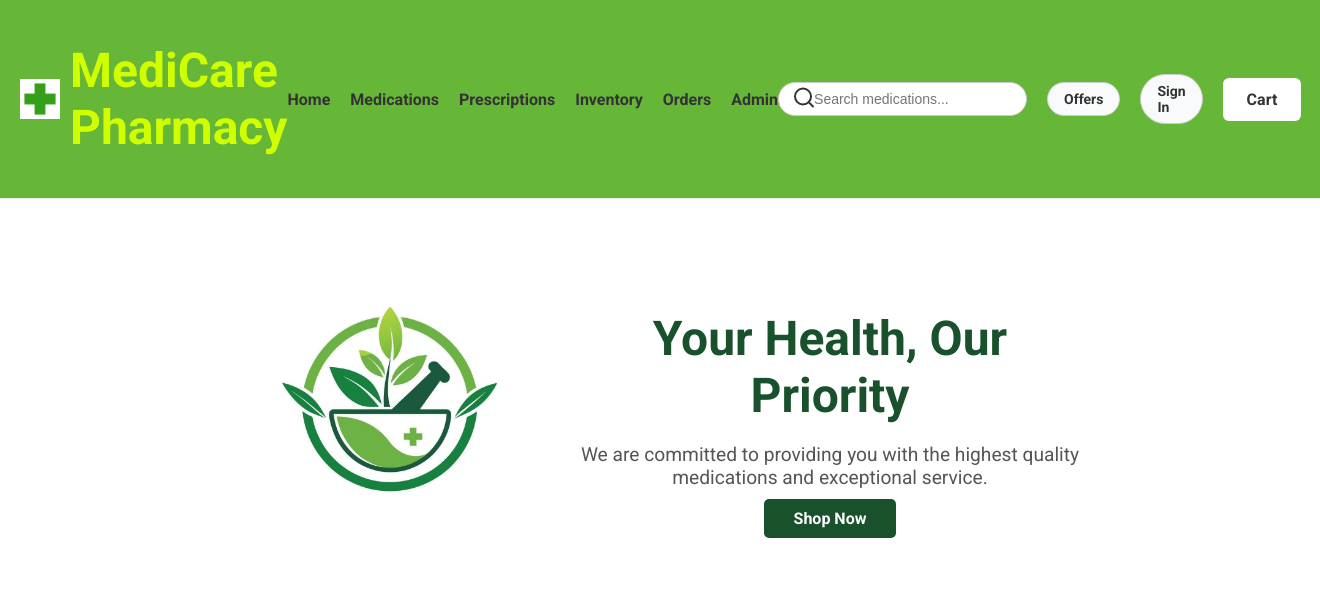
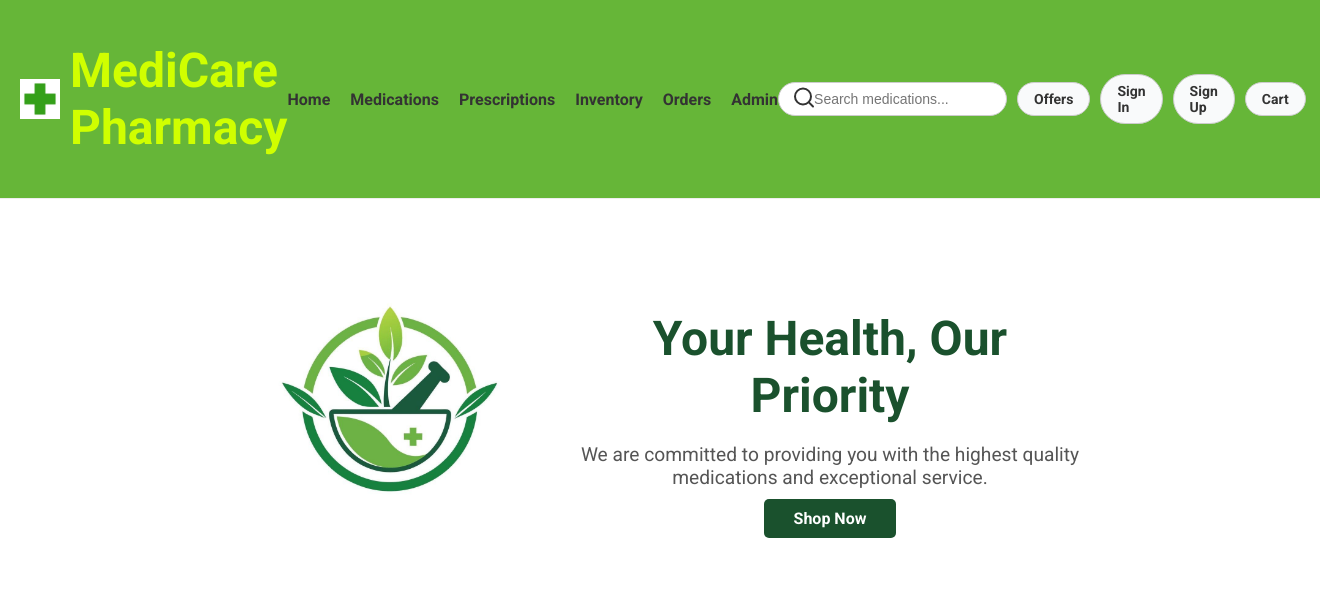
Before and after one commit to WijAnushka02/PharmacyWebAppPro, a PHP site: page / in a window 1320 px wide. Shown: the top 598 px of the page. Run offline with PHP 8.4, Linux system fonts and the light colour scheme.

Commit message:
Sign up button

```diff
--- a/PharmacyWebApplication/Home/index.html
+++ b/PharmacyWebApplication/Home/index.html
@@ -35,6 +35,7 @@
                 </div>
                 <a href="../Offers/offers.html" class="button-like">Offers</a>
                 <a href="#" class="button-like">Sign In</a>
+                <a href="#" class="button-like">Sign Up</a>
                 <a href="../Cart/cart.html" class="cart-button">Cart</a>
             </div>
         </div>
--- a/PharmacyWebApplication/Home/style.css
+++ b/PharmacyWebApplication/Home/style.css
@@ -43,7 +43,11 @@ ul {
 .nav { display: flex; align-items: center; gap: 20px; }
 .nav a { color: #333; font-weight: bold; transition: color 0.3s ease; }
 .nav a:hover { color: #d0ff00; }
-.user-actions { display: flex; align-items: center; gap: 20px; }
+.user-actions {
+    display: flex;
+    align-items: center;
+    gap: 10px;
+}
 .user-actions a, .user-actions button { color: #333; font-weight: bold; }
 .user-actions a:hover, .user-actions button:hover { color: #33ff00; }
 
@@ -67,18 +71,20 @@ ul {
 }
 
 .cart-button {
-    background-color: #ffffff;
-    color: #fff;
-    padding: 0.75rem 1.5rem;
-    font-size: 1rem;
-    font-weight: 600;
-    border-radius: 0.375rem;
-    border: none;
-    transition: background-color 0.2s ease;
+    padding: 8px 16px;
+    border: 1px solid #ccc;
+    border-radius: 9999px;
+    font-size: 0.875rem;
+    font-weight: 500;
+    color: #4b5563;
+    transition: all 0.2s ease;
+    background-color: #f9fafb;
 }
 
 .cart-button:hover {
-    background-color: #0c3319;
+    color: #1a512d;
+    background-color: #f0fdf4;
+    border-color: #1a512d;
 }
 
 
@@ -212,6 +218,7 @@ ul {
     display: flex;
     align-items: center;
     position: relative;
+    flex-shrink: 0;
 }
 
 .search-box {
@@ -220,11 +227,11 @@ ul {
     border: 1px solid #ccc;
     font-size: 14px;
     transition: width 0.3s ease;
-    width: 200px;
+    width: 180px;
 }
 
 .search-box:focus {
-    width: 250px;
+    width: 220px;
     border-color: #1a512d;
     outline: none;
 }
```
